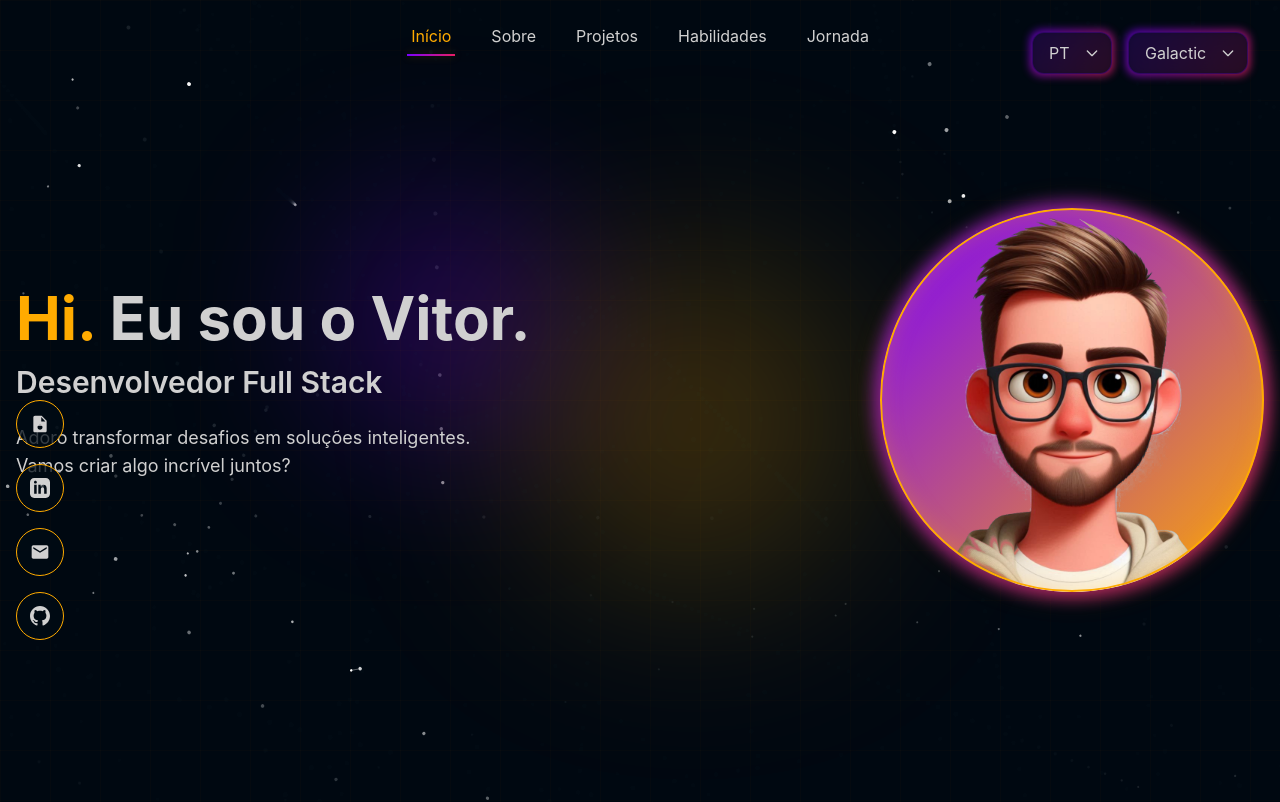
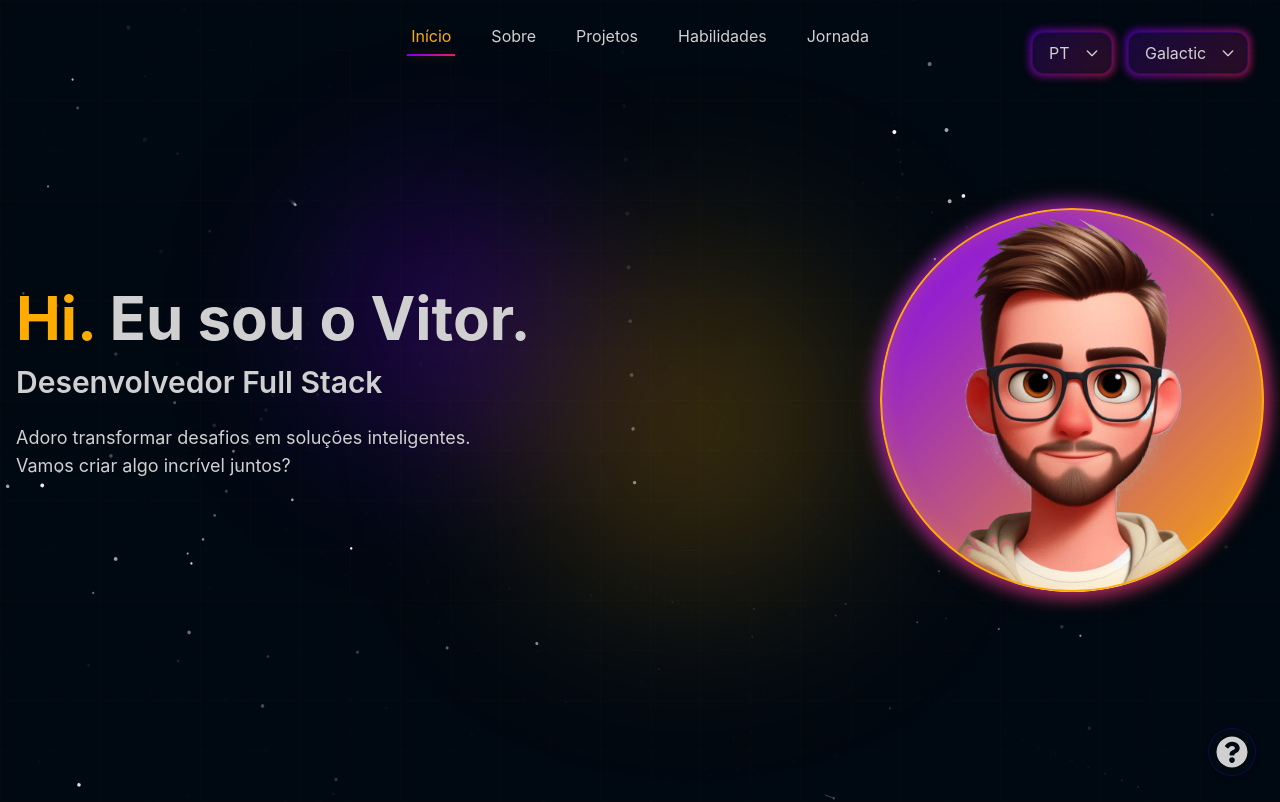
Before and after one commit to MelhorzinOfficial/melhorzin, a React (Vite) app: page / in a window 1280 px wide. Shown: the top 802 px of the page. Built offline with nearby package versions, Linux system fonts and the light colour scheme.

Commit message:
refactor: social media

```diff
--- a/src/App.tsx
+++ b/src/App.tsx
@@ -12,7 +12,7 @@ import { motion } from 'framer-motion';
 import { AboutMe } from './components/AboutMe';
 import { Projects } from './components/Projects';
 import ModalEmail, { } from './components/ModalEmail';
-import { SocialMedia } from './components/SocialMedia';
+import CustomChatButton from './components/CustomChatButton';
 
 const containerVariants = {
   hidden: { opacity: 0 },
@@ -90,8 +90,6 @@ function AppContent() {
 
         <Nav activeSection={currentSection} />
         <Settings />
-        <SocialMedia onEmailClick={() => setModalOpen(true)} />
-
         {/* Email */}
         <motion.a>
           <ModalEmail isOpen={modalOpen} onClose={() => setModalOpen(false)} />
@@ -141,6 +139,8 @@ function AppContent() {
                 <Roadmap />
               </motion.div>
 
+              <CustomChatButton />
+
             </motion.main>
           </AnimatedMain>
         </div>
--- /dev/null
+++ b/src/components/CustomChatButton.tsx
@@ -0,0 +1,90 @@
+// components/CustomChatButton.tsx
+import { useState } from 'react';
+import { AnimatePresence, motion } from 'framer-motion';
+import { SocialIcon } from '../components/SocialIcons';
+import EmailModal from '../components/ModalEmail';
+import { useTheme } from '../contexts/ThemeContext';
+import { FaFileAlt, FaGithub, FaLinkedinIn, FaQuestionCircle } from 'react-icons/fa';
+import { AiOutlineMail } from 'react-icons/ai';
+
+
+export default function SocialMedias() {
+  const [menuOpen, setMenuOpen] = useState(false);
+  const [emailModalOpen, setEmailModalOpen] = useState(false);
+  const { themeColors } = useTheme();
+  const { glassBg, border } = themeColors;
+
+  const toggleMenu = () => setMenuOpen(o => !o);
+  const openEmailModal = () => {
+    setEmailModalOpen(true);
+    setMenuOpen(false);
+  };
+
+  const defaultSize = "text-4xl"
+
+  const actions = [
+    {
+      key: 'curriculo',
+      icon: <FaFileAlt className={defaultSize} />,
+      href: '/VitorLana.pdf',
+    },
+    {
+      key: 'github',
+      icon: <FaGithub className={defaultSize} />,
+      href: 'https://github.com/vitorlana45',
+    },
+    {
+      key: 'email',
+      icon: <AiOutlineMail className={defaultSize} />,
+      onClick: openEmailModal,
+    },
+    {
+      key: 'linkedin',
+      icon: <FaLinkedinIn className={defaultSize} />,
+      href: 'https://linkedin.com/in/vitor-lana-dev',
+    }
+  ];
+
+  return (
+    <>
+      <EmailModal
+        isOpen={emailModalOpen}
+        onClose={() => setEmailModalOpen(false)}
+      />
+
+      <div className="fixed bottom-6 right-6 flex flex-col items-center space-y-3 z-50">
+        <AnimatePresence>
+          {menuOpen &&
+            actions.map((action, i) => (
+              <motion.div
+                key={action.key}
+                initial={{ opacity: 0, y: 20 }}
+                animate={{ opacity: 1, y: 0 }}
+                exit={{ opacity: 0, y: 20 }}
+                transition={{ delay: i * 0.05 }}
+              >
+                <SocialIcon
+                  borderColor={border}
+                  backgroundColor={glassBg}
+                  href={action.href}
+                  onClick={action.onClick}
+                  ariaLabel={action.key}
+                >
+                  {action.icon}
+                </SocialIcon>
+              </motion.div>
+            ))}
+        </AnimatePresence>
+
+        <SocialIcon
+          borderColor={border}
+          backgroundColor={glassBg}
+          onClick={toggleMenu}
+          ariaLabel={menuOpen ? 'Fechar menu' : 'Abrir menu'}
+        >
+          <FaQuestionCircle  className="w-8 h-8 rounded-full" />
+        </SocialIcon>
+      </div>
+    </>
+  );
+}
--- /dev/null
+++ b/src/components/SocialIcons.tsx
@@ -0,0 +1,48 @@
+import React from "react";
+import { motion, MotionProps } from "framer-motion";
+
+interface SocialIconProps {
+  borderColor: string;
+  backgroundColor: string;
+  href?: string;
+  ariaLabel?: string;
+  children: React.ReactNode;
+  onClick?: () => void;
+}
+
+export const SocialIcon: React.FC<SocialIconProps> = ({
+  borderColor,
+  backgroundColor,
+  href,
+  ariaLabel,
+  children,
+  onClick,
+}) => {
+  const motionProps: MotionProps = {
+    whileHover: { scale: 1.15, y: -5, boxShadow: `0 4px 16px ${borderColor}33` },
+    transition: { duration: 0.2 },
+  };
+
+  const content = (
+    <motion.div
+      {...motionProps}
+      onClick={onClick}
+      aria-label={ariaLabel}
+      className="w-12 h-12 rounded-full flex items-center justify-center cursor-pointer border shadow-md"
+      style={{
+        border: `1.5px solid ${borderColor}`,
+        backgroundColor,
+      }}
+    >
+      {children}
+    </motion.div>
+  );
+
+  return href ? (
+    <a href={href} target="_blank" rel="noopener noreferrer">
+      {content}
+    </a>
+  ) : (
+    content
+  );
+};
--- a/src/components/SocialMedia.tsx
+++ /dev/null
@@ -1,131 +0,0 @@
-import { motion } from "framer-motion"
-import { useTheme } from "../contexts/ThemeContext";
-
-interface SocialMediaProps {
-  onEmailClick: () => void;
-}
-
-export const SocialMedia: React.FC<SocialMediaProps> = ({ onEmailClick }) => {
-
-  const { themeColors } = useTheme();
-
-  return (
-    <motion.div
-      className="fixed left-4 top-1/2 transform -translate-y-1/2 z-50 flex flex-col gap-4"
-      initial={{ opacity: 0, x: -20 }}
-      animate={{ opacity: 1, x: 0 }}
-      transition={{ delay: 1, duration: 0.5 }}
-    >
-      <motion.a
-        href="/VitorLana.pdf"
-        download
-        className="w-12 h-12 rounded-full flex items-center justify-center relative overflow-hidden"
-        target="_blank"
-        rel="noopener noreferrer"
-        style={{
-          backgroundColor: themeColors.glassBg,
-          border: `1px solid ${themeColors.accent}`,
-          color: themeColors.text,
-        }}
-        whileHover={{ scale: 1.2, y: -5 }}
-        transition={{ type: "spring", stiffness: 400, damping: 10 }}
-      >
-        <motion.div
-          className="absolute inset-0 rounded-full -z-10"
-          style={{
-            background: `linear-gradient(45deg, ${themeColors.gradientStart}, ${themeColors.gradientEnd})`,
-            opacity: 0,
-          }}
-          whileHover={{ opacity: 0.6 }}
-          transition={{ duration: 0.3 }}
-        />
-        <svg className="w-5 h-5" fill="currentColor" viewBox="0 0 24 24">
-          <path d="M14 2H6c-1.1 0-2 .9-2 2v16c0 1.1.9 2 2 2h12c1.1 0 2-.9 2-2V8l-6-6zm-.5 7V3.5L18.5 9H13.5zM12 19c-1.66 0-3-1.34-3-3s1.34-3 3-3 3 1.34 3 3-1.34 3-3 3zm-2-4.5h4v-1h-4v1z" />
-        </svg>
-      </motion.a>
-
-      {/* LinkedIn */}
-      <motion.a
-        href="https://linkedin.com/in/vitor-lana-dev"
-        target="_blank"
-        rel="noopener noreferrer"
-        className="w-12 h-12 rounded-full flex items-center justify-center relative overflow-hidden"
-        style={{
-          backgroundColor: themeColors.glassBg,
-          border: `1px solid ${themeColors.accent}`,
-          color: themeColors.text,
-        }}
-        whileHover={{ scale: 1.2, y: -5 }}
-        transition={{ type: "spring", stiffness: 400, damping: 10 }}
-      >
-        <motion.div
-          className="absolute inset-0 rounded-full -z-10"
-          style={{
-            background: `linear-gradient(45deg, ${themeColors.gradientStart}, ${themeColors.gradientEnd})`,
-            opacity: 0,
-          }}
-          whileHover={{ opacity: 0.6 }}
-          transition={{ duration: 0.3 }}
-        />
-        <svg className="w-5 h-5" fill="currentColor" viewBox="0 0 24 24">
-          <path d="M19 0h-14c-2.761 0-5 2.239-5 5v14c0 2.761 2.239 5 5 5h14c2.762 0 5-2.239 5-5v-14c0-2.761-2.238-5-5-5zm-11 19h-3v-11h3v11zm-1.5-12.268c-.966 0-1.75-.79-1.75-1.764s.784-1.764 1.75-1.764 1.75.79 1.75 1.764-.783 1.764-1.75 1.764zm13.5 12.268h-3v-5.604c0-3.368-4-3.113-4 0v5.604h-3v-11h3v1.765c1.396-2.586 7-2.777 7 2.476v6.759z" />
-        </svg>
-      </motion.a>
-
-      {/* Email */}
-      <motion.button
-        className="w-12 h-12 rounded-full flex items-center justify-center relative overflow-hidden"
-        style={{
-          backgroundColor: themeColors.glassBg,
-          border: `1px solid ${themeColors.accent}`,
-          color: themeColors.text,
-        }}
-        whileHover={{ scale: 1.2, y: -5 }}
-        transition={{ type: "spring", stiffness: 400, damping: 10 }}
-        onClick={() => onEmailClick()}
-      >
-        <motion.div
-          className="absolute inset-0 rounded-full -z-10"
-          style={{
-            background: `linear-gradient(45deg, ${themeColors.gradientStart}, ${themeColors.gradientEnd})`,
-            opacity: 0,
-          }}
-          whileHover={{ opacity: 0.6 }}
-          transition={{ duration: 0.3 }}
-        />
-        <svg className="w-5 h-5" fill="currentColor" viewBox="0 0 24 24">
-          <path d="M20 4H4c-1.1 0-1.99.9-1.99 2L2 18c0 1.1.9 2 2 2h16c1.1 0 2-.9 2-2V6c0-1.1-.9-2-2-2zm0 4l-8 5-8-5V6l8 5 8-5v2z" />
-        </svg>
-      </motion.button>
-
-
-      {/* GitHub */}
-      <motion.a
-        href="https://github.com/vitorlana45"
-        target="_blank"
-        rel="noopener noreferrer"
-        className="w-12 h-12 rounded-full flex items-center justify-center relative overflow-hidden"
-        style={{
-          backgroundColor: themeColors.glassBg,
-          border: `1px solid ${themeColors.accent}`,
-          color: themeColors.text,
-        }}
-        whileHover={{ scale: 1.2, y: -5 }}
-        transition={{ type: "spring", stiffness: 400, damping: 10 }}
-      >
-        <motion.div
-          className="absolute inset-0 rounded-full -z-10"
-          style={{
-            background: `linear-gradient(45deg, ${themeColors.gradientStart}, ${themeColors.gradientEnd})`,
-            opacity: 0,
-          }}
-          whileHover={{ opacity: 0.6 }}
-          transition={{ duration: 0.3 }}
-        />
-        <svg className="w-5 h-5" fill="currentColor" viewBox="0 0 24 24">
-          <path d="M12 0c-6.626 0-12 5.373-12 12 0 5.302 3.438 9.8 8.207 11.387.599.111.793-.261.793-.577v-2.234c-3.338.726-4.033-1.416-4.033-1.416-.546-1.387-1.333-1.756-1.333-1.756-1.089-.745.083-.729.083-.729 1.205.084 1.839 1.237 1.839 1.237 1.07 1.834 2.807 1.304 3.492.997.107-.775.418-1.305.762-1.604-2.665-.305-5.467-1.334-5.467-5.931 0-1.311.469-2.381 1.236-3.221-.124-.303-.535-1.524.117-3.176 0 0 1.008-.322 3.301 1.23.957-.266 1.983-.399 3.003-.404 1.02.005 2.047.138 3.006.404 2.291-1.552 3.297-1.23 3.297-1.23.653 1.653.242 2.874.118 3.176.77.84 1.235 1.911 1.235 3.221 0 4.609-2.807 5.624-5.479 5.921.43.372.823 1.102.823 2.222v3.293c0 .319.192.694.801.576 4.765-1.589 8.199-6.086 8.199-11.386 0-6.627-5.373-12-12-12z" />
-        </svg>
-      </motion.a>
-    </motion.div>
-  )
-}
```
